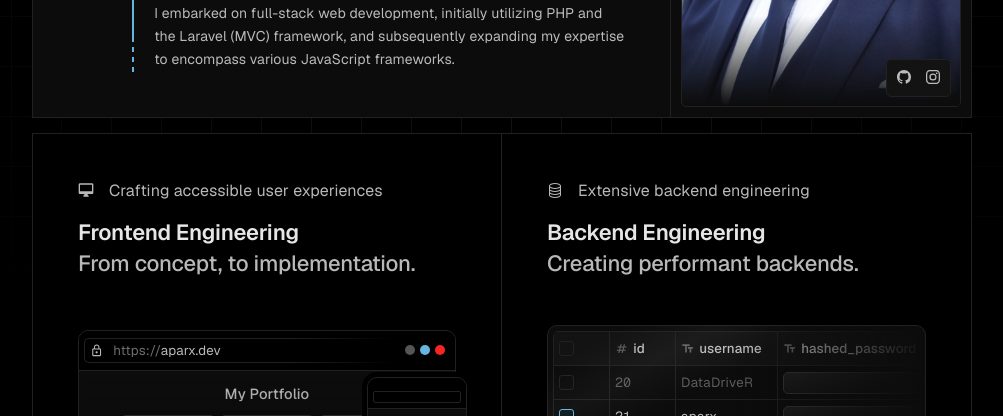
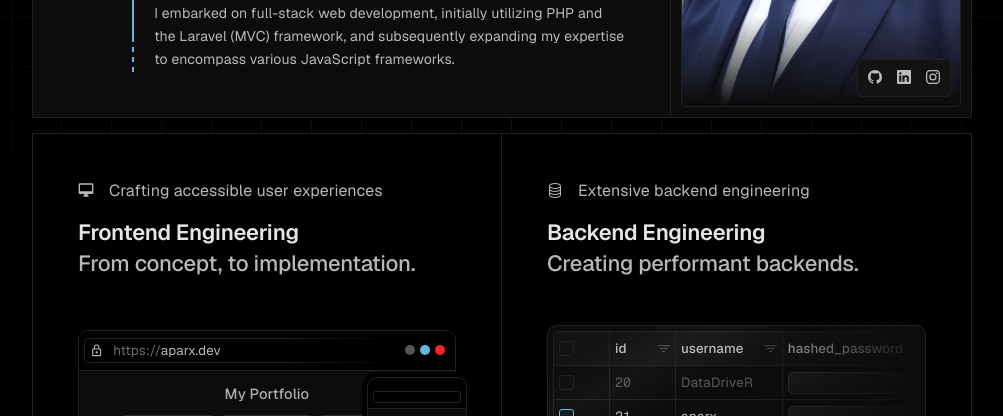
Before and after one commit to aparx/portfolio, a Next.js app: page / in a window 1280 px wide. Shown: the part 383-799 px from the top of the page, without its empty margins (138-1141 px from the left). Built offline with nearby package versions, Linux system fonts and the light colour scheme.

Commit message:
feat(intro): added LinkedIn

```diff
--- a/src/app/_partial/backendBox/backendBox.module.css
+++ b/src/app/_partial/backendBox/backendBox.module.css
@@ -49,6 +49,8 @@
   display: flex;
   gap: var(--spacing-0);
   align-items: center;
+  justify-content: space-between;
+  width: 100%;
 }
 
 .container th > div > *:first-child {
@@ -69,7 +71,7 @@
   white-space: nowrap;
 }
 
-.container th:not(:first-child),
+.container th:not(:first-child) > div,
 .container td:not(:first-child) {
   padding-right: var(--spacing-2);
 }
--- a/src/app/_partial/backendBox/backendBox.tsx
+++ b/src/app/_partial/backendBox/backendBox.tsx
@@ -2,11 +2,8 @@ import { GridBox } from "@/app/_components";
 import { TextFont } from "@/components";
 import { useTranslations } from "next-intl";
 import { BsDatabase } from "react-icons/bs";
-import {
-  MdNumbers,
-  MdOutlineSubdirectoryArrowRight,
-  MdTextFields,
-} from "react-icons/md";
+import { IoFilterOutline } from "react-icons/io5";
+import { MdOutlineSubdirectoryArrowRight } from "react-icons/md";
 import css from "./backendBox.module.css";
 
 const rows: Array<string> = [
@@ -38,20 +35,20 @@ export function BackendBox() {
                 <th />
                 <th>
                   <div>
-                    <MdNumbers />
                     id
+                    <IoFilterOutline />
                   </div>
                 </th>
                 <th>
                   <div>
-                    <MdTextFields />
                     username
+                    <IoFilterOutline />
                   </div>
                 </th>
                 <th>
                   <div>
-                    <MdTextFields />
                     hashed_password
+                    <IoFilterOutline />
                   </div>
                 </th>
               </tr>
--- a/src/app/_partial/introBox/introBox.tsx
+++ b/src/app/_partial/introBox/introBox.tsx
@@ -4,7 +4,7 @@ import { TextFont } from "@/components";
 import { useTranslations } from "next-intl";
 import Image from "next/image";
 import Link from "next/link";
-import { BsGithub, BsInstagram } from "react-icons/bs";
+import { BsGithub, BsInstagram, BsLinkedin } from "react-icons/bs";
 import css from "./introBox.module.css";
 
 export function IntroBox() {
@@ -61,12 +61,20 @@ function Portrait() {
       </div>
       <ul className={css.portraitOverlay} aria-label="Social media">
         <li>
-          <Link href="https://github.com/aparx">
+          <Link aria-label="GitHub" href="https://github.com/aparx">
             <BsGithub />
           </Link>
         </li>
         <li>
-          <Link href="https://instagram.com/_vizeb_">
+          <Link
+            aria-label="LinkedIn"
+            href="https://www.linkedin.com/in/vinzent-alexander-zeband-877b14336/"
+          >
+            <BsLinkedin />
+          </Link>
+        </li>
+        <li>
+          <Link aria-label="Instagram" href="https://instagram.com/_vizeb_">
             <BsInstagram />
           </Link>
         </li>
```
